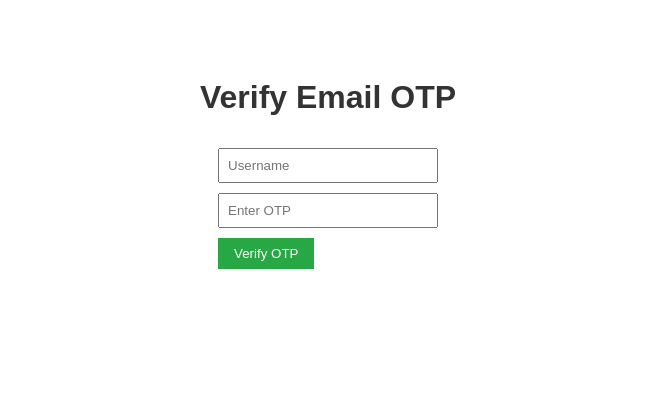
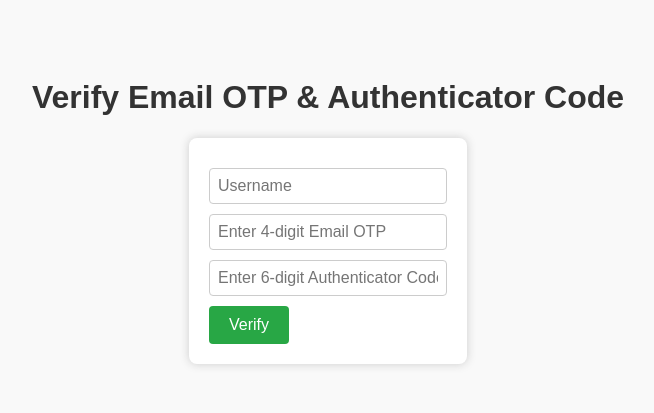
Before and after one commit to vidhi-vanani/CS504_Team_project, a Flask app: template mfa_project/templates/verify_otp.html in a window 1280 px wide. Shown: the top 413 px of the page, without its empty margins (312-966 px from the left). Run offline with Flask 3, Linux system fonts and the light colour scheme; the template is opened without the code that fills it, so the values that code supplies are empty.

Commit message:
Updated Project files

```diff
--- a/mfa_project/app.py
+++ b/mfa_project/app.py
@@ -2,23 +2,27 @@ from flask import Flask
 from flask_jwt_extended import JWTManager
 from dotenv import load_dotenv
 import os
+
 from routes import register, login, verify_user_face, verify_otp
 
-# Load environment variables from .env file
 load_dotenv()
 
 app = Flask(__name__)
 
-# Get JWT secret key from environment variables
 app.config["JWT_SECRET_KEY"] = os.getenv("JWT_SECRET_KEY", "default_secret_key_should_be_changed")
+app.config['SECRET_KEY'] = os.getenv("SECRET_KEY", "change_this_secret_key")
 
 jwt = JWTManager(app)
 
-# Register routes
+# Register routes with GET and POST methods as needed
 app.add_url_rule('/register', 'register', register, methods=['GET', 'POST'])
 app.add_url_rule('/login', 'login', login, methods=['GET', 'POST'])
 app.add_url_rule('/verify_face', 'verify_user_face', verify_user_face, methods=['POST'])
-app.add_url_rule('/verify_otp', 'verify_otp', verify_otp, methods=['POST'])
+app.add_url_rule('/verify-otp', 'verify_otp', verify_otp, methods=['GET', 'POST'])  # <-- hyphen
+
+@app.route('/dashboard')
+def dashboard():
+    return "Welcome to your dashboard! You are logged in."
 
 if __name__ == "__main__":
     app.run(debug=True)
--- a/mfa_project/templates/qr_code.html
+++ b/mfa_project/templates/qr_code.html
@@ -2,6 +2,8 @@
 <html>
 <head>
     <title>Scan QR Code</title>
+    <!-- Auto-redirect to OTP verification after 10 seconds -->
+    <meta http-equiv="refresh" content="10;url={{ url_for('verify_otp') }}?username={{ username }}">
     <style>
         body { font-family: Arial, sans-serif; text-align: center; padding: 50px; }
         h1 { color: #333; }
@@ -15,6 +17,7 @@
     <h1>Scan the QR Code to Set Up Authenticator</h1>
     <p>Use an authenticator app like Google Authenticator or Authy to scan this QR code.</p>
     <img src="{{ qr_path }}" alt="TOTP QR Code" />
-    <p><a href="/login">Go to Login</a></p>
+    <p>After scanning, you will be redirected to verify your email OTP and authenticator code.</p>
+    <p>If you are not redirected, <a href="{{ url_for('verify_otp') }}?username={{ username }}">click here</a>.</p>
 </body>
 </html>
--- a/mfa_project/templates/verify_otp.html
+++ b/mfa_project/templates/verify_otp.html
@@ -3,20 +3,40 @@
 <head>
     <title>Verify OTP</title>
     <style>
-        body { font-family: Arial, sans-serif; text-align: center; padding: 50px; }
+        body { font-family: Arial, sans-serif; text-align: center; padding: 50px; background: #f9f9f9; }
         h1 { color: #333; }
-        form { display: inline-block; text-align: left; }
-        input { display: block; margin: 10px 0; padding: 8px; width: 200px; }
-        button { padding: 8px 16px; background-color: #28a745; color: white; border: none; cursor: pointer; }
+        form { display: inline-block; text-align: left; background: white; padding: 20px; border-radius: 8px; box-shadow: 0 0 10px #ccc; }
+        input {
+            display: block;
+            margin: 10px 0;
+            padding: 8px;
+            width: 220px;
+            font-size: 16px;
+            border: 1px solid #ccc;
+            border-radius: 4px;
+        }
+        button {
+            padding: 10px 20px;
+            background-color: #28a745;
+            color: white;
+            border: none;
+            cursor: pointer;
+            font-size: 16px;
+            border-radius: 4px;
+        }
         button:hover { background-color: #218838; }
+        ul { list-style-type: none; padding: 0; margin-top: 15px; }
+        li { font-weight: 600; margin-bottom: 8px; }
     </style>
 </head>
 <body>
-    <h1>Verify Email OTP</h1>
-    <form method="POST" action="/verify-otp">
-        <input type="text" name="username" placeholder="Username" required>
-        <input type="text" name="otp" placeholder="Enter OTP" required maxlength="6">
-        <button type="submit">Verify OTP</button>
+    <h1>Verify Email OTP & Authenticator Code</h1>
+    <form method="POST" action="{{ url_for('verify_otp') }}" autocomplete="off">
+        <input type="text" name="username" placeholder="Username" required autocomplete="username"
+               value="{{ request.args.get('username', '') }}">
+        <input type="text" name="otp" placeholder="Enter 4-digit Email OTP" pattern="\d{4}" required maxlength="4" autocomplete="one-time-code" />
+        <input type="text" name="totp" placeholder="Enter 6-digit Authenticator Code" pattern="\d{6}" required maxlength="6" autocomplete="one-time-code" />
+        <button type="submit">Verify</button>
     </form>
 
     {% with messages = get_flashed_messages(with_categories=true) %}
--- a/mfa_project/utils.py
+++ b/mfa_project/utils.py
@@ -31,9 +31,7 @@ def generate_qr(username):
     """Generate a TOTP secret & QR Code"""
     secret = pyotp.random_base32()  # generate once per user
     totp = pyotp.TOTP(secret)
-
     qr_uri = totp.provisioning_uri(username, issuer_name="SecureAuth")
     qr = qrcode.make(qr_uri)
     qr.save(f"static/{username}_qr.png")
-
     return secret, f"/static/{username}_qr.png"
```
Also changed, not shown: mfa_project/models.py (+7 -3 lines), mfa_project/routes.py (+88 -24 lines), mfa_project/static/Tejasree Kokkanti_qr.png.
